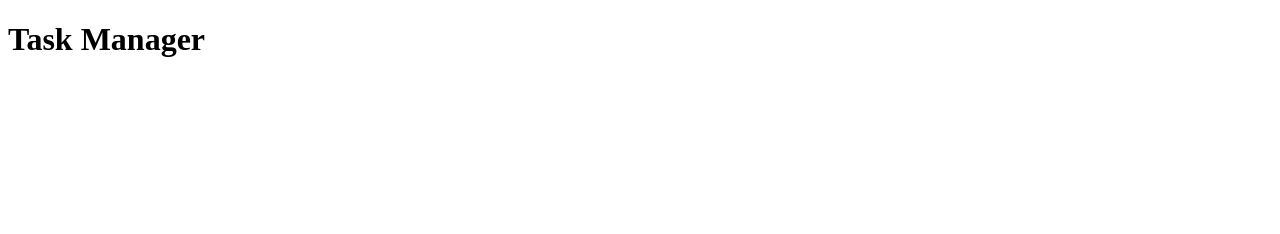
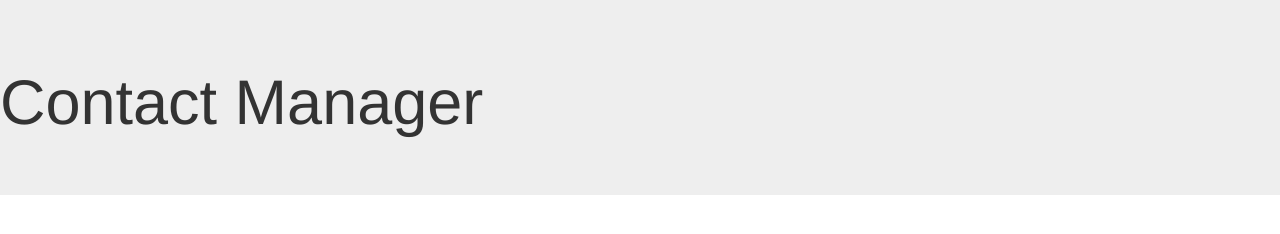
Before and after one commit to gcheney/contact-manager-old, a website: page src/index.html in a window 1280 px wide. Drawn offline with Linux system fonts and the light colour scheme; files that its build step writes are made by us from their sources; files whose address does not match are found by name.

Commit message:
Add bootstrap and jquery to app

```diff
--- a/src/index.html
+++ b/src/index.html
@@ -2,12 +2,15 @@
 <html lang="en">
     <head>
         <meta charset="utf-8">
-        <title>Task Manager</title>
-        <meta name="description" content="A place to manage your task">
+        <title>Contact Manager</title>
+        <meta name="description" content="A place to manage your contacts">
         <meta name="author" content="Glendon Cheney">
+        <link rel="stylesheet" href="styles/bundle.css">
     </head>
     <body>
-        <h1>Task Manager</h1>
+        <div class="jumbotron">
+            <h1>Contact Manager</h1>
+        </div>
         <div id="app"></div>
 
         <script src="scripts/bundle.js"></script>
--- a/src/main.js
+++ b/src/main.js
@@ -1,3 +1,7 @@
+'use strict';
+
+$ = jQuery = require('jquery');
+
 var app = console.log('Hello world from Browserify');
 
 module.exports = app;
```
Also changed, not shown: dist/index.html, dist/scripts/bundle.js, dist/styles/bundle.css (added).
